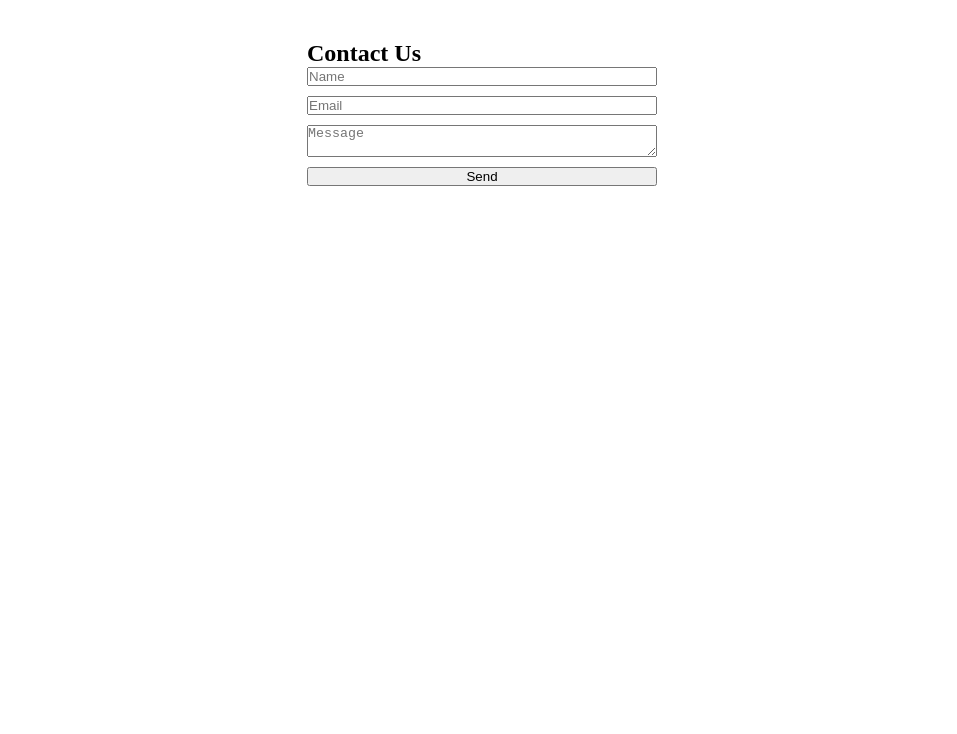
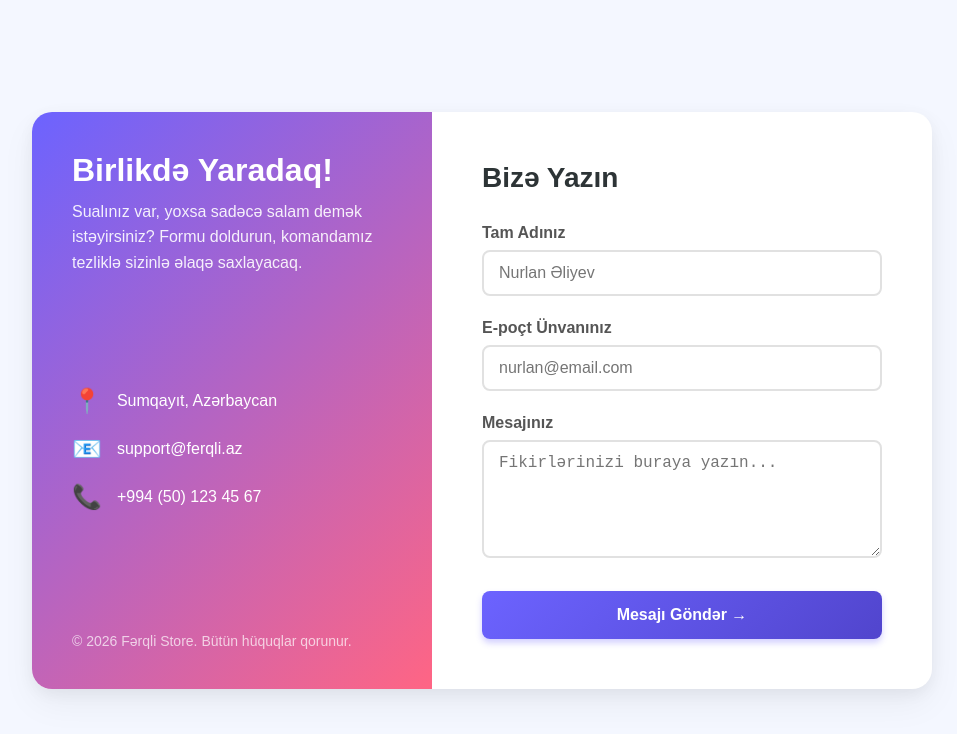
Before and after one commit to Hajialiyev-Frontend/Frontend-Project, a React (Vite) app: page /contact in a window 1280 px wide. Shown: the top 734 px of the page, without its empty margins (158-1115 px from the left). Built offline with nearby package versions, Linux system fonts and the light colour scheme.

Commit message:
Header yeniləndi və Contact səhifəsi əlavə edildi

```diff
--- a/src/pages/contact/Contact.tsx
+++ b/src/pages/contact/Contact.tsx
@@ -1,63 +1,184 @@
-import{ useState } from 'react';
+import { useState } from 'react';
 
-const Contact = () => {
-  const [name, setName] = useState('');
-  const [email, setEmail] = useState('');
-  const [message, setMessage] = useState('');
-  const [info, setInfo] = useState('');
+export default function Contact() {
+  const [name, setName] = useState<string>('');
+  const [email, setEmail] = useState<string>('');
+  const [message, setMessage] = useState<string>('');
+  const [info, setInfo] = useState<string>('');
 
-  const sendForm = (e: any) => {
+  // Form göndərilməsi zamanı işləyən funksiya (TypeScript üçün xətasız tip)
+  const sendForm = (e: React.FormEvent<HTMLFormElement>) => {
     e.preventDefault();
 
     console.log({ name, email, message });
 
-    setInfo("Mesajınız uğurla göndərildi!");
+    setInfo("Uğurlu! Mesajınız göndərildi 🚀");
 
-
+    // İnputları sıfırla
     setName('');
     setEmail('');
     setMessage('');
 
-    setTimeout(() => {
-      setInfo('');
-    }, 3000);
+    // 4 saniyə sonra bildirişi sil
+    setTimeout(() => setInfo(''), 4000);
+  };
+
+  const colors = {
+    primary: '#6C63FF',
+    secondary: '#FF6584',
+    bg: '#F4F7FF',
+    text: '#2D3436'
+  };
+
+  // İnputların ortaq dizaynı (TypeScript CSSProperties xətası verməməsi üçün yazılış)
+  const inputStyle: React.CSSProperties = {
+    width: '100%',
+    padding: '12px 15px',
+    margin: '8px 0',
+    border: '2px solid #E1E1E1',
+    borderRadius: '8px',
+    fontSize: '16px',
+    outline: 'none',
+    boxSizing: 'border-box'
   };
 
   return (
-    <div style={{ maxWidth: '350px', margin: '40px auto' }}>
-      <h2>Contact Us</h2>
+    <div style={{
+      backgroundColor: colors.bg,
+      minHeight: '100vh',
+      width: '100%',
+      display: 'flex',
+      alignItems: 'center',
+      justifyContent: 'center',
+      fontFamily: "sans-serif",
+      padding: '20px',
+      boxSizing: 'border-box'
+    }}>
 
-      {/* Əgər info-da yazı varsa ekranda göstərir */}
-      {info && <p style={{ color: 'green' }}>{info}</p>}
+      <div style={{
+        backgroundColor: '#fff',
+        width: '900px',
+        maxWidth: '100%',
+        borderRadius: '20px',
+        boxShadow: '0 15px 35px rgba(0,0,0,0.05), 0 5px 15px rgba(0,0,0,0.05)',
+        display: 'flex',
+        overflow: 'hidden',
+        flexWrap: 'wrap',
+        margin: 'auto'
+      }}>
 
-      <form onSubmit={sendForm} style={{ display: 'flex', flexDirection: 'column', gap: '10px' }}>
+        {/* === SOL TƏRƏF: Rəngli Bölmə === */}
+        <div style={{
+          flex: '1 1 350px',
+          background: `linear-gradient(135deg, ${colors.primary} 0%, ${colors.secondary} 100%)`,
+          padding: '40px',
+          color: '#fff',
+          display: 'flex',
+          flexDirection: 'column',
+          justifyContent: 'space-between',
+          boxSizing: 'border-box'
+        }}>
+          <div>
+            <h2 style={{ fontSize: '32px', margin: '0 0 10px 0', color: '#fff' }}>Birlikdə Yaradaq!</h2>
+            <p style={{ opacity: 0.9, lineHeight: '1.6', color: '#fff' }}>
+              Sualınız var, yoxsa sadəcə salam demək istəyirsiniz? Formu doldurun, komandamız tezliklə sizinlə əlaqə saxlayacaq.
+            </p>
+          </div>
+
+          <div style={{ marginTop: '30px', display: 'flex', flexDirection: 'column', gap: '20px' }}>
+            <div style={{ display: 'flex', alignItems: 'center', gap: '15px', color: '#fff' }}>
+              <span style={{ fontSize: '24px' }}>📍</span> Sumqayıt, Azərbaycan
+            </div>
+            <div style={{ display: 'flex', alignItems: 'center', gap: '15px', color: '#fff' }}>
+              <span style={{ fontSize: '24px' }}>📧</span> support@ferqli.az
+            </div>
+            <div style={{ display: 'flex', alignItems: 'center', gap: '15px', color: '#fff' }}>
+              <span style={{ fontSize: '24px' }}>📞</span> +994 (50) 123 45 67
+            </div>
+          </div>
+
+          <div style={{ marginTop: '40px', fontSize: '14px', opacity: 0.7, color: '#fff' }}>
+            © 2026 Fərqli Store. Bütün hüquqlar qorunur.
+          </div>
+        </div>
+
+        {/* === SAĞ TƏRƏF: Form Bölməsi === */}
+        <div style={{
+          flex: '1 1 450px',
+          padding: '50px',
+          position: 'relative',
+          boxSizing: 'border-box'
+        }}>
+          <h2 style={{ color: colors.text, margin: '0 0 30px 0', fontSize: '28px' }}>Bizə Yazın</h2>
+
+          {info && (
+            <div style={{
+              backgroundColor: '#D1FAE5',
+              color: '#065F46',
+              padding: '15px',
+              borderRadius: '8px',
+              marginBottom: '20px',
+              fontWeight: 'bold',
+              textAlign: 'center',
+              border: '1px solid #A7F3D0'
+            }}>
+              {info}
+            </div>
+          )}
+
+          <form onSubmit={sendForm} style={{ display: 'flex', flexDirection: 'column' }}>
+
+            <label style={{ fontWeight: '600', color: '#555', textAlign: 'left', display: 'block' }}>Tam Adınız</label>
             <input
               type="text"
-          placeholder="Name"
+              placeholder="Nurlan Əliyev"
               value={name}
               onChange={(e) => setName(e.target.value)}
               required
+              style={inputStyle}
             />
 
+            <label style={{ fontWeight: '600', color: '#555', marginTop: '15px', textAlign: 'left', display: 'block' }}>E-poçt Ünvanınız</label>
             <input
               type="email"
-          placeholder="Email"
+              placeholder="nurlan@email.com"
               value={email}
               onChange={(e) => setEmail(e.target.value)}
               required
+              style={inputStyle}
             />
 
+            <label style={{ fontWeight: '600', color: '#555', marginTop: '15px', textAlign: 'left', display: 'block' }}>Mesajınız</label>
             <textarea
-          placeholder="Message"
+              placeholder="Fikirlərinizi buraya yazın..."
               value={message}
               onChange={(e) => setMessage(e.target.value)}
               required
+              rows={5}
+              style={{ ...inputStyle, resize: 'vertical' }}
             />
 
-        <button type="submit">Send</button>
+            <button
+              type="submit"
+              style={{
+                background: `linear-gradient(135deg, ${colors.primary} 0%, #5145CD 100%)`,
+                color: '#fff',
+                border: 'none',
+                padding: '15px 20px',
+                borderRadius: '8px',
+                fontSize: '16px',
+                fontWeight: 'bold',
+                cursor: 'pointer',
+                marginTop: '25px',
+                boxShadow: '0 4px 6px rgba(108, 99, 255, 0.3)'
+              }}
+            >
+              Mesajı Göndər →
+            </button>
           </form>
         </div>
+
+      </div>
+    </div>
   );
-};
-
-export default Contact;
+}
```
Lines whose indentation alone changed are shown as unchanged.
